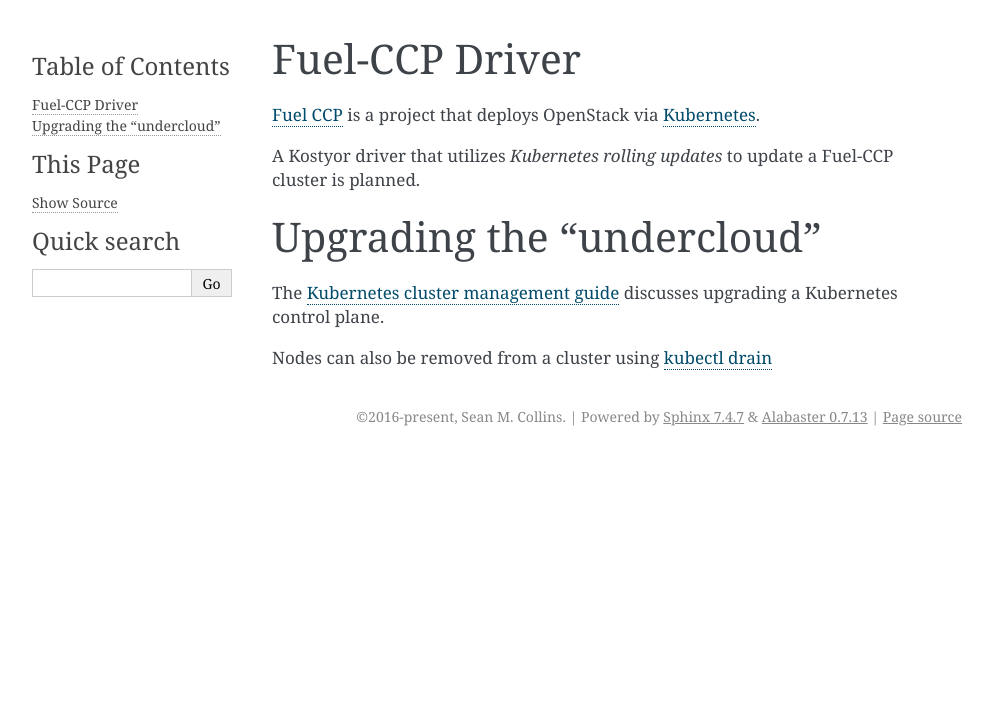
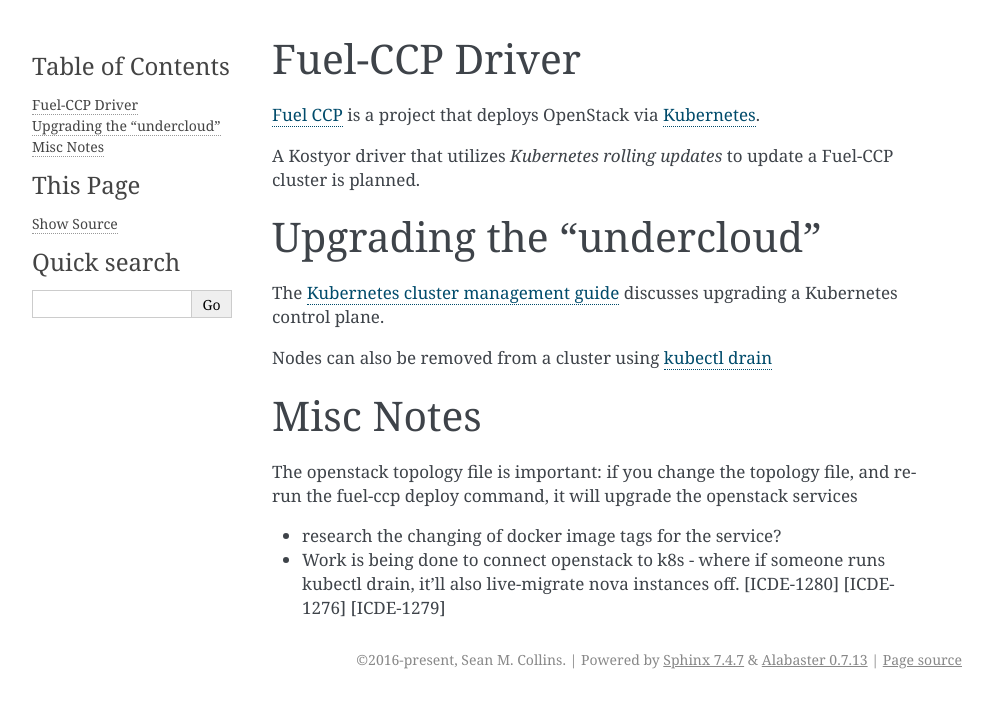
Before and after one commit to Mirantis/kostyor, a Sphinx documentation site: the page built from doc/source/drivers/fuel-ccp.rst, in a window 1280 px wide. Shown: the top 708 px of the page, without its empty margins (148-1141 px from the left). Built offline with Sphinx 7.4.7, drawn with Linux system fonts in a browser that asks for light colours; the version number could not be read and is left out.

Commit message:
Notes from discussion with @Frostman

```diff
--- a/doc/source/drivers/fuel-ccp.rst
+++ b/doc/source/drivers/fuel-ccp.rst
@@ -16,6 +16,19 @@
 
 Nodes can also be removed from a cluster using `kubectl drain`_
 
+
+Misc Notes
+----------
+
+The openstack topology file is important:
+if you change the topology file, and re-run the fuel-ccp deploy command,
+it will upgrade the openstack services
+
+* research the changing of docker image tags for the service?
+
+* Work is being done to connect openstack to k8s - where if someone runs kubectl drain, it'll also live-migrate nova instances off. [ICDE-1280] [ICDE-1276] [ICDE-1279]
+
+
 .. _Kubernetes: http://kubernetes.io
 .. _Fuel CCP: http://fuel-ccp.readthedocs.io/en/latest/
 .. _Kubernetes rolling updates: http://kubernetes.io/docs/user-guide/rolling-updates/
```
